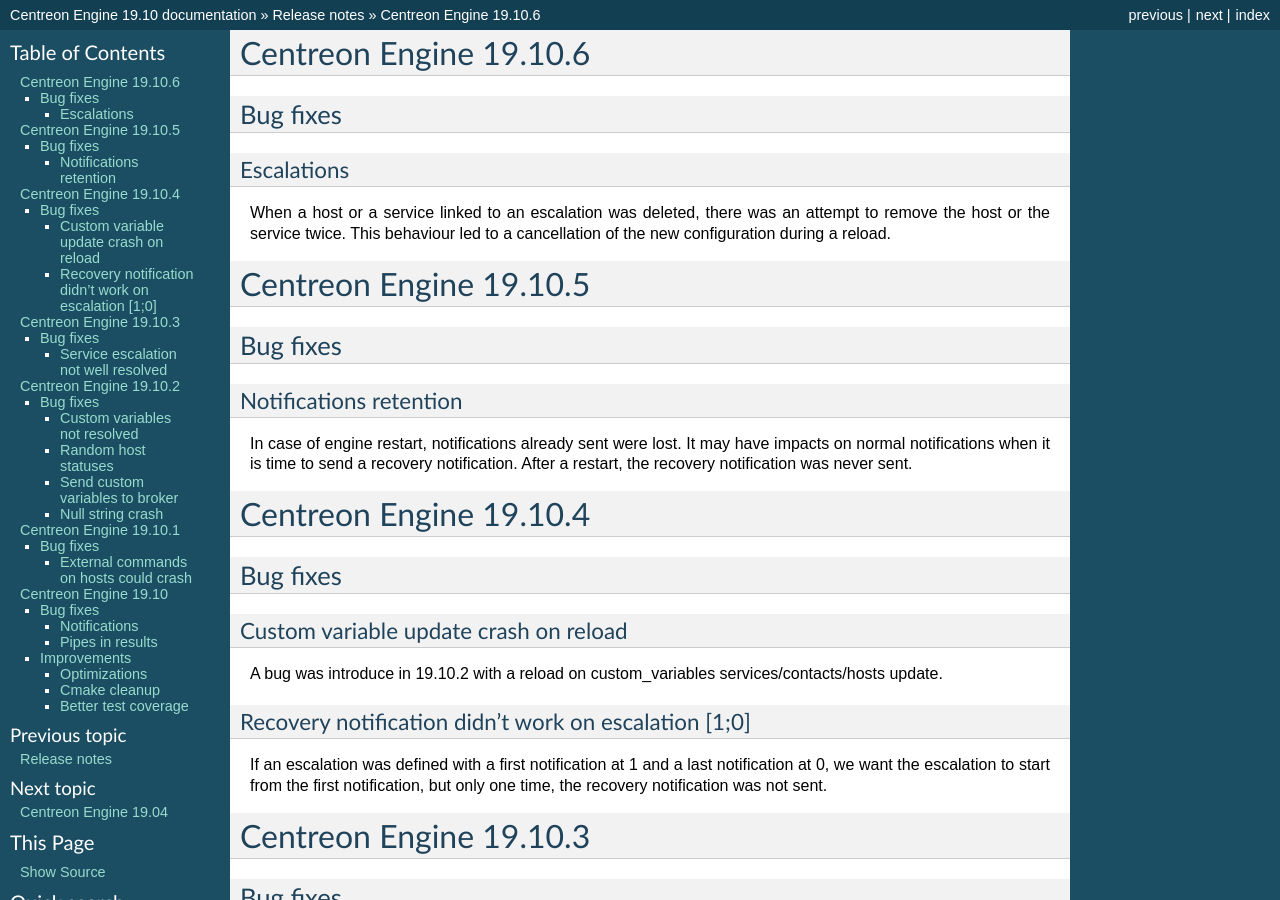
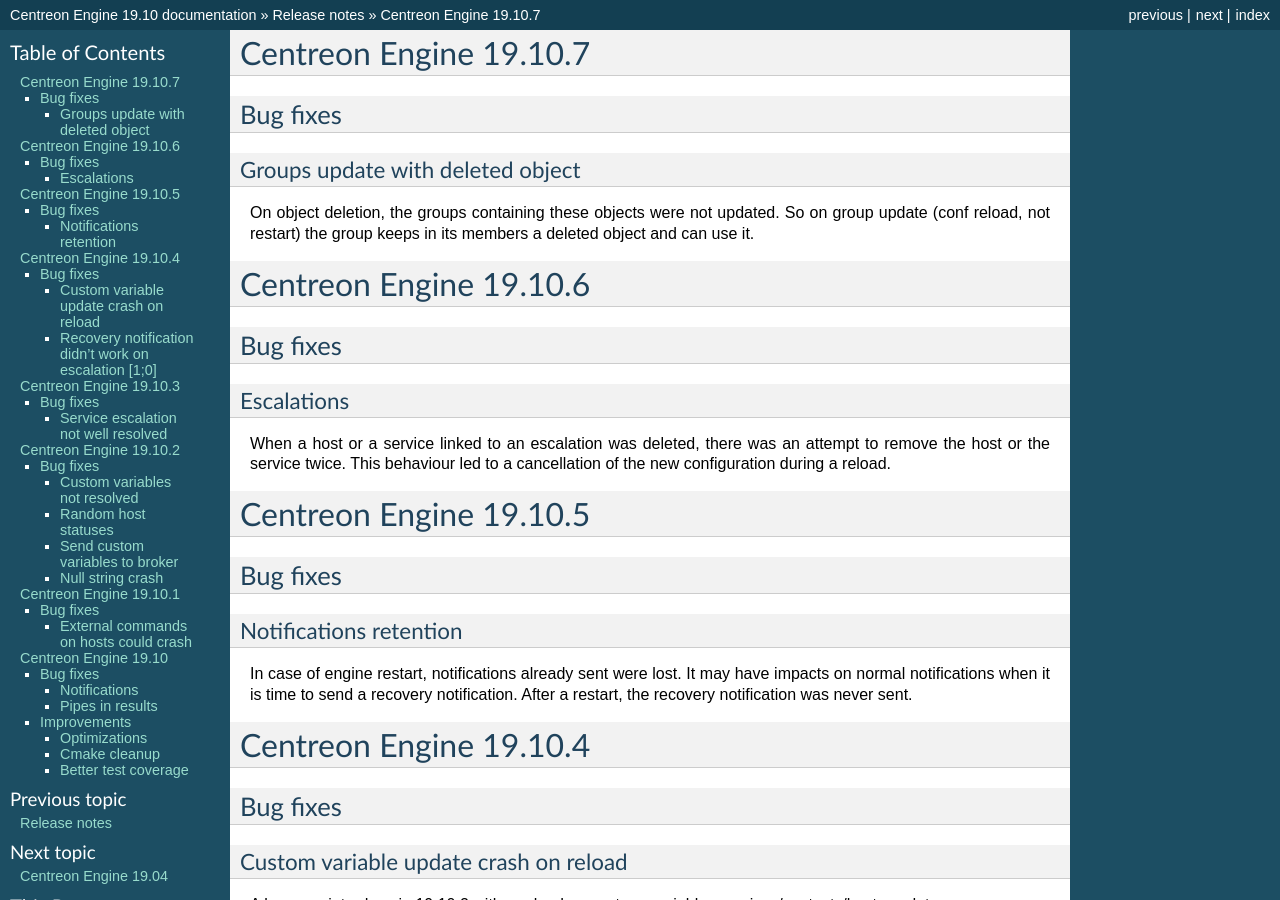
Before and after one commit to centreon/centreon-engine, a Sphinx documentation site: the page built from doc/release_notes/engine19.10.rst, in a window 1280 px wide and 900 px high. Built offline with Sphinx 7.4.7, drawn with Linux system fonts in a browser that asks for light colours; some of the changed text lies outside the part shown.

Commit message:
fix(config): fix a freed pointer ref in groups fix(conf): fix also the problem on contactgroup

```diff
--- a/doc/release_notes/engine19.10.rst
+++ b/doc/release_notes/engine19.10.rst
@@ -1,3 +1,19 @@
+=======================
+Centreon Engine 19.10.7
+=======================
+
+*********
+Bug fixes
+*********
+
+Groups update with deleted object
+=================================
+
+On object deletion, the groups containing these objects were not updated.
+So on group update (conf reload, not restart) the group keeps in its
+members a deleted object and can use it.
+
+
 =======================
 Centreon Engine 19.10.6
 =======================
```
Also changed, not shown: 7 other files.
